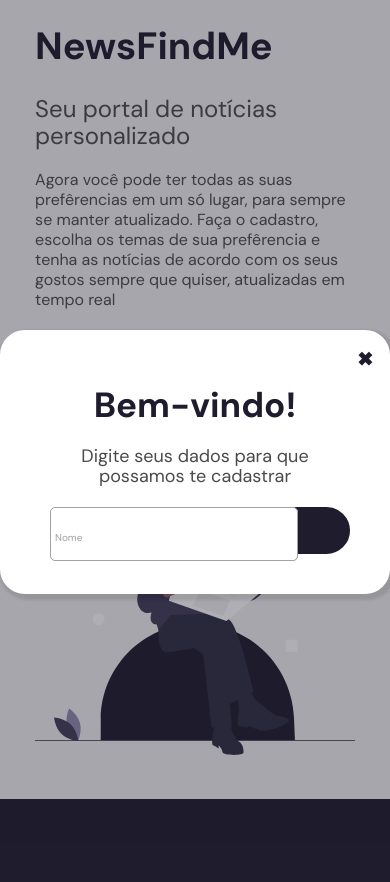
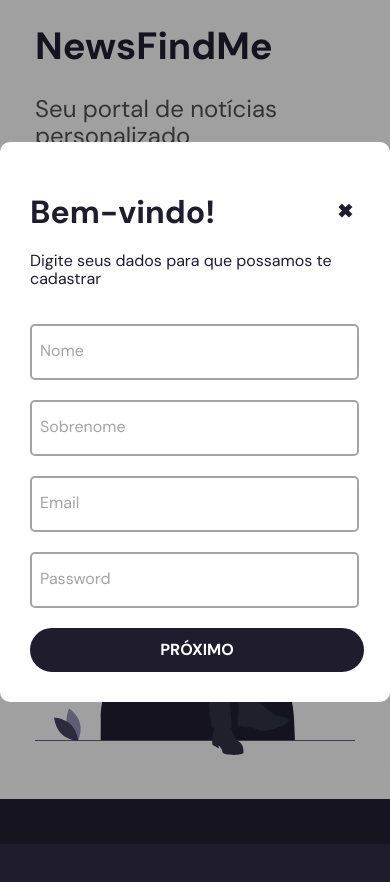
Before and after one commit to rogertraining/NewsFindMe, a plain HTML site: page src/index.html in a window 390 px wide. Both pictures are taken after a click on the button "CADASTRE-SE". Drawn offline with Linux system fonts and the light colour scheme.

Commit message:
responsive register model + float label

```diff
--- a/src/css/modals.css
+++ b/src/css/modals.css
@@ -359,3 +359,91 @@ input[type=submit]:hover {
 #bt-economia {
    background: #F5DA95;
 }
+
+/*==============================================================*/
+/* Blur */
+.modal-container{
+    position: fixed;
+    top: 0;
+    left: 0;
+
+    display: flex;
+    align-items: center;
+    justify-content: center;
+
+    pointer-events: none;
+    opacity: 0;
+
+    width: 100vw;
+    height: 100vh;
+    background-color: rgb(0, 0, 0, 0.3);
+
+    transition: opacity 0.3s ease;
+}
+
+.modal-container.show{
+    pointer-events: auto;
+    opacity: 1;
+}
+
+.modal-container > .wrapper{
+    background-color: white;
+    border-radius: 10px;
+
+    width: 600px;
+    max-width: 100%;
+    padding: 30px 30px;
+}
+
+.modal-container .close{
+    width: 30px;
+    height: 30px;
+    right: 30px;
+    margin-top: 20px;
+    position: absolute;
+    color: var(--color-main);
+    font-size: 1.2em;
+}
+
+.modal-container .paragraph{
+    margin-bottom: 35px;
+}
+
+/* Input */
+.input-form{
+    position: relative;
+    margin-bottom: 20px;
+}
+
+.input-form > .field{
+    border: 2px solid var(--color-secondary);
+    border-radius: 5px;
+    padding-left: 9px;
+    height: 50px;
+    width: 95%;
+    outline: none;
+    transition: border ease-in 0.2s;
+}
+
+.input-form > .label{
+    position: absolute;
+    top: 18px;
+    left: 10px;
+    color: var(--color-secondary);
+    pointer-events: none;
+    transition: all 0.3s ease;
+}
+
+.input-form > .field:focus,
+.input-form > .field:valid{
+    border: 2px solid #5fa8d3;
+}
+
+.input-form > .field:focus + .label,
+.input-form > .field:valid + .label{
+    transform: translateY(-170%);
+    font-size: 1.4rem;
+    color: #5fa8d3;
+    background-color: white;
+    padding: 0 7px 0 7px;
+}
--- a/src/index.html
+++ b/src/index.html
@@ -30,31 +30,36 @@
             </div>
             <footer class="footer-section"></footer>
 
-            <section id="cadastro" class="cadastro-container">
+            <div class="modal-container" id="modal-register">
+               <div class="wrapper">
+                  <button class="close" id="modal-close">&#10006;</button>
+                  <h1 class="title">Bem-vindo!</h1>
+                  <p class="paragraph">Digite seus dados para que possamos te cadastrar</p>
+                  <div class="group">
+                     <div class="input-form">
+                        <input class="field" name="firstname" type="text" required autocomplete="off">
+                        <label class="label">Nome</label>
+                     </div>
+
+                    <div class="input-form">
+                        <input class="field" name="lastname" type="text" required autocomplete="off">
+                        <label class="label">Sobrenome</label>
+                     </div>
+                  </div>
+                  <div class="input-form">
+                     <input class="field" name="email" type="email" required autocomplete="off">
+                     <label class="label">Email</label>
+                 </div>
+                 <div class="input-form">
+                     <input class="field" name="password" type="password" required autocomplete="off">
+                     <label class="label">Password</label>
+                  </div>
+                  <button class="button-main" id="bt-confirmar">Próximo</button>
+               </div>
+            </div>
+
+            <section id="modal-login" class="entrar-container">
                 <div class="modal">
-                    <button id="bt-fechar">&#10006;</button>
-
-                    <h1>Bem-vindo!</h1>
-                    <p>Digite seus dados para que possamos te cadastrar</p>
-
-                    <form class="form-cadastro" id="form-cadastro">
-                        <label class="field-form" for="name">
-                            <input class="field" name="name" type="text" required autocomplete="off">
-                            <span class="label">Nome</span>
-                        </label>
-
-                        <label class="field-form" for="name">
-                            <input class="field" name="name" type="text" required autocomplete="off">
-                            <span class="label">Nome</span>
-                        </label>
-
-                        <input type="submit" id="bt-confirmar" value="CONFIRMAR">
-                    </form>
-                </div>
-            </section>
-
-            <section id="entrar" class="entrar-container">
-                <div id="modal-entrar" class="modal">
                     <button id="bt-fechar">&#10006;</button>
 
                     <h1>Entrar</h1>
@@ -78,7 +83,7 @@
                 </div>
             </section>
 
-            <section id="recuperacao" class="recuperacao-container">
+            <section id="modal-recovery" class="recuperacao-container">
                 <div class="modal">
                     <button id="bt-fechar">&#10006;</button>
 
@@ -94,8 +99,8 @@
                 </div>
             </section>
 
-            <section id="interesses" class="interesses-container">
-                <div id="modal-interesses" class="modal">
+            <section id="modal-choices" class="interesses-container">
+                <div class="modal">
                     <button id="bt-fechar">&#10006;</button>
 
                     <h1>Nos diga seus interesses</h1>
--- a/src/js/modals.js
+++ b/src/js/modals.js
@@ -1,25 +1,25 @@
+/* Getting the elements */
+const register = document.querySelector('#bt-modal-cadastro');
+const registerNext = document.querySelector('#bt-confirmar');
+
+const login = document.querySelector('#bt-modal-entrar');
+const recovery = document.querySelector('#bt-modal-recuperacao');
+
+/* Listeners */
+register.addEventListener('click', () => iniciaModal('modal-register'));
+registerNext.addEventListener('click', () => iniciaModal('modal-choices'));
+
+login.addEventListener('click', () => iniciaModal('modal-login'));
+recovery.addEventListener('click', () => iniciaModal('modal-recovery'));
+
 function iniciaModal(modalID) {
     const modal = document.getElementById(modalID);
     if(modal) {
-        modal.classList.add('mostrar');
+        modal.classList.add('show');
         modal.addEventListener('click', (e) => {
-            if(e.target.id == modalID || e.target.id == 'bt-modal-recuperacao' || e.target.id == 'bt-fechar' || e.target.id == 'bt-modal-cadastro2') {
-                modal.classList.remove('mostrar');
+            if(e.target.id == modalID || e.target.id == 'bt-modal-recuperacao' || e.target.id == 'modal-close' || e.target.id == 'bt-modal-cadastro2') {
+                modal.classList.remove('show');
             }
         });
     }
 }
-
-const cadastro = document.querySelector('#bt-modal-cadastro');
-cadastro.addEventListener('click', () => iniciaModal('cadastro'));
-
-const entrar = document.querySelector('#bt-modal-entrar');
-entrar.addEventListener('click', () => iniciaModal('entrar'));
-
-const cadastro2 = document.querySelector('#bt-modal-cadastro2');
-cadastro2.addEventListener('click', () => iniciaModal('cadastro'));
-
-const recuperacao = document.querySelector('#bt-modal-recuperacao');
-recuperacao.addEventListener('click', () => iniciaModal('recuperacao'));
-
-interesses.addEventListener('click', () => iniciaModal('interesses'));
```
